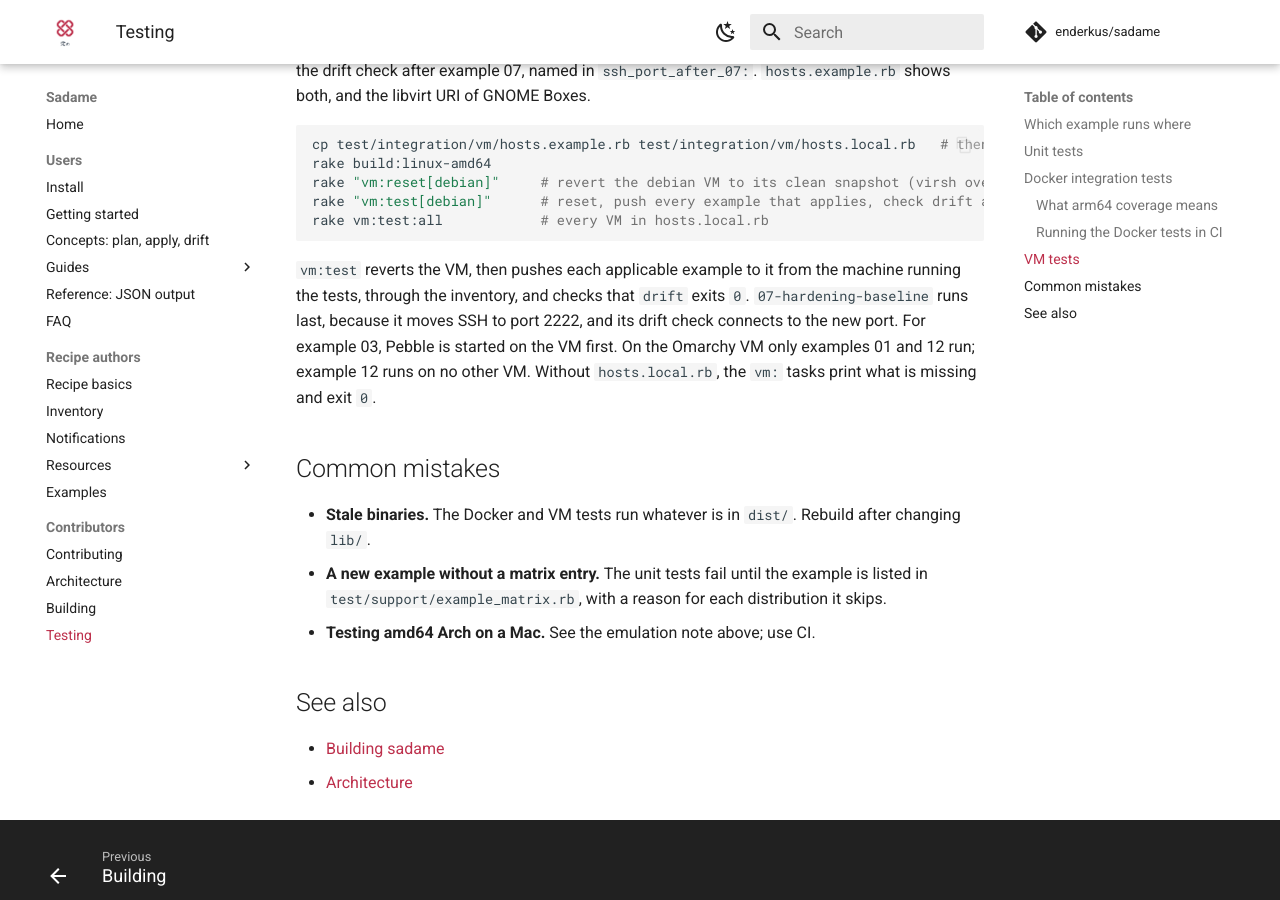
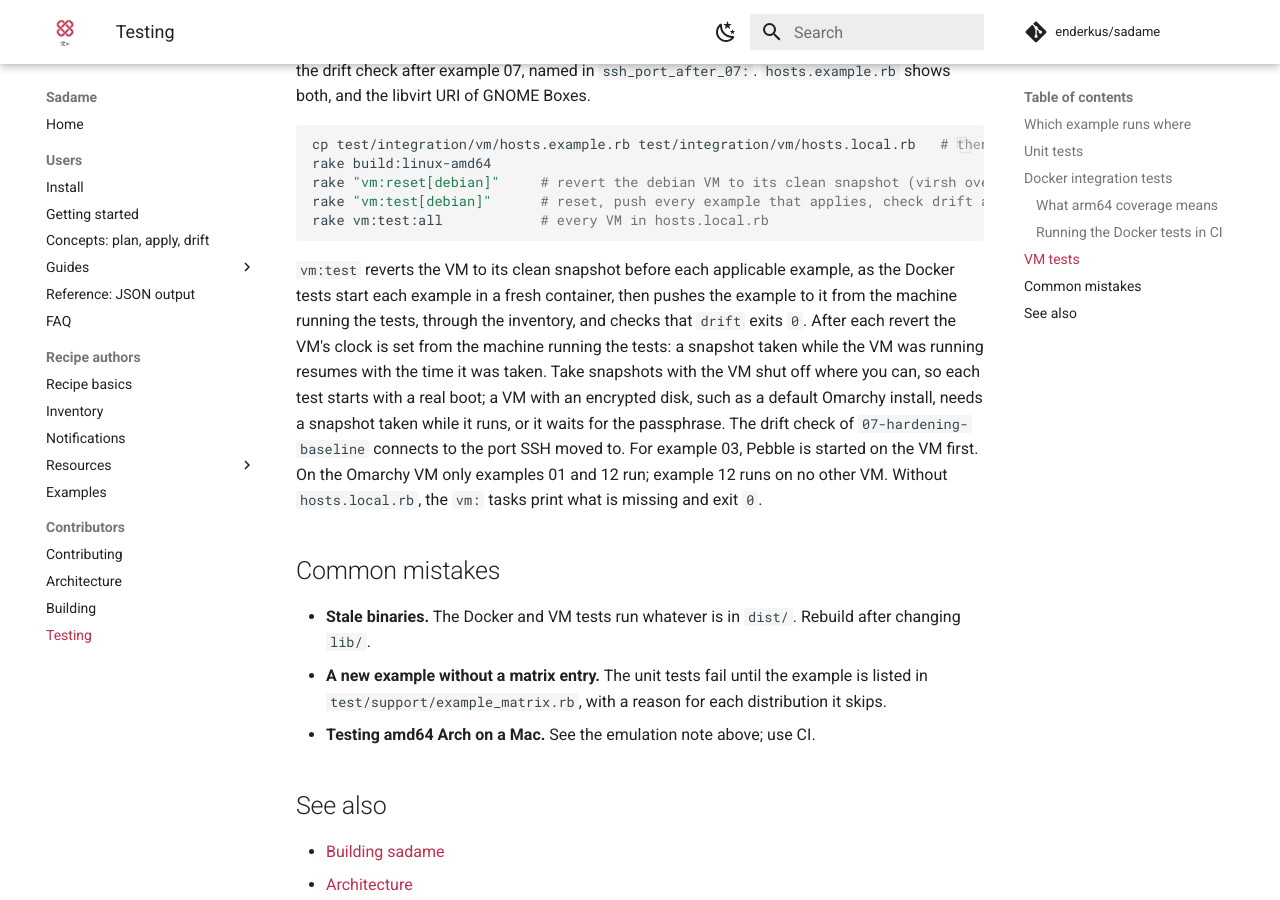
Before and after one commit to amassivus/sadame, an MkDocs documentation site: the page built from docs/contributing/testing.md, in a window 1280 px wide and 900 px high, scrolled down 3462 px. Built offline with MkDocs 1.6.1 and Material for MkDocs 9.7.7, drawn with Linux system fonts in a browser that asks for light colours; comment, search, counter and statistics services are not loaded.

Commit message:
test: revert VMs before every example and start Pebble reliably
Examples conflict on a shared machine (docker-ce from 04 against
docker.io), so each now starts from the clean snapshot. After a revert the
VM's clock is set, because a snapshot taken while running, needed for an
encrypted Omarchy disk, resumes with the time it was taken. Pebble's
binary is made executable and the runner waits until it answers.

````diff
--- a/docs/contributing/testing.md
+++ b/docs/contributing/testing.md
@@ -161,13 +161,19 @@ rake "vm:test[debian]"      # reset, push every example that applies, check drif
 rake vm:test:all            # every VM in hosts.local.rb
 ```
 
-`vm:test` reverts the VM, then pushes each applicable example to it from
-the machine running the tests, through the inventory, and checks that
-`drift` exits `0`. `07-hardening-baseline` runs last, because it moves SSH
-to port 2222, and its drift check connects to the new port. For example 03,
-Pebble is started on the VM first. On the Omarchy VM only examples 01 and
-12 run; example 12 runs on no other VM. Without `hosts.local.rb`, the `vm:`
-tasks print what is missing and exit `0`.
+`vm:test` reverts the VM to its clean snapshot before each applicable
+example, as the Docker tests start each example in a fresh container, then
+pushes the example to it from the machine running the tests, through the
+inventory, and checks that `drift` exits `0`. After each revert the VM's
+clock is set from the machine running the tests: a snapshot taken while
+the VM was running resumes with the time it was taken. Take snapshots with
+the VM shut off where you can, so each test starts with a real boot; a VM
+with an encrypted disk, such as a default Omarchy install, needs a
+snapshot taken while it runs, or it waits for the passphrase. The drift
+check of `07-hardening-baseline` connects to the port SSH moved to. For
+example 03, Pebble is started on the VM first. On the Omarchy VM only
+examples 01 and 12 run; example 12 runs on no other VM. Without
+`hosts.local.rb`, the `vm:` tasks print what is missing and exit `0`.
 
 ## Common mistakes
 
````
Also changed, not shown: 1 other file.
